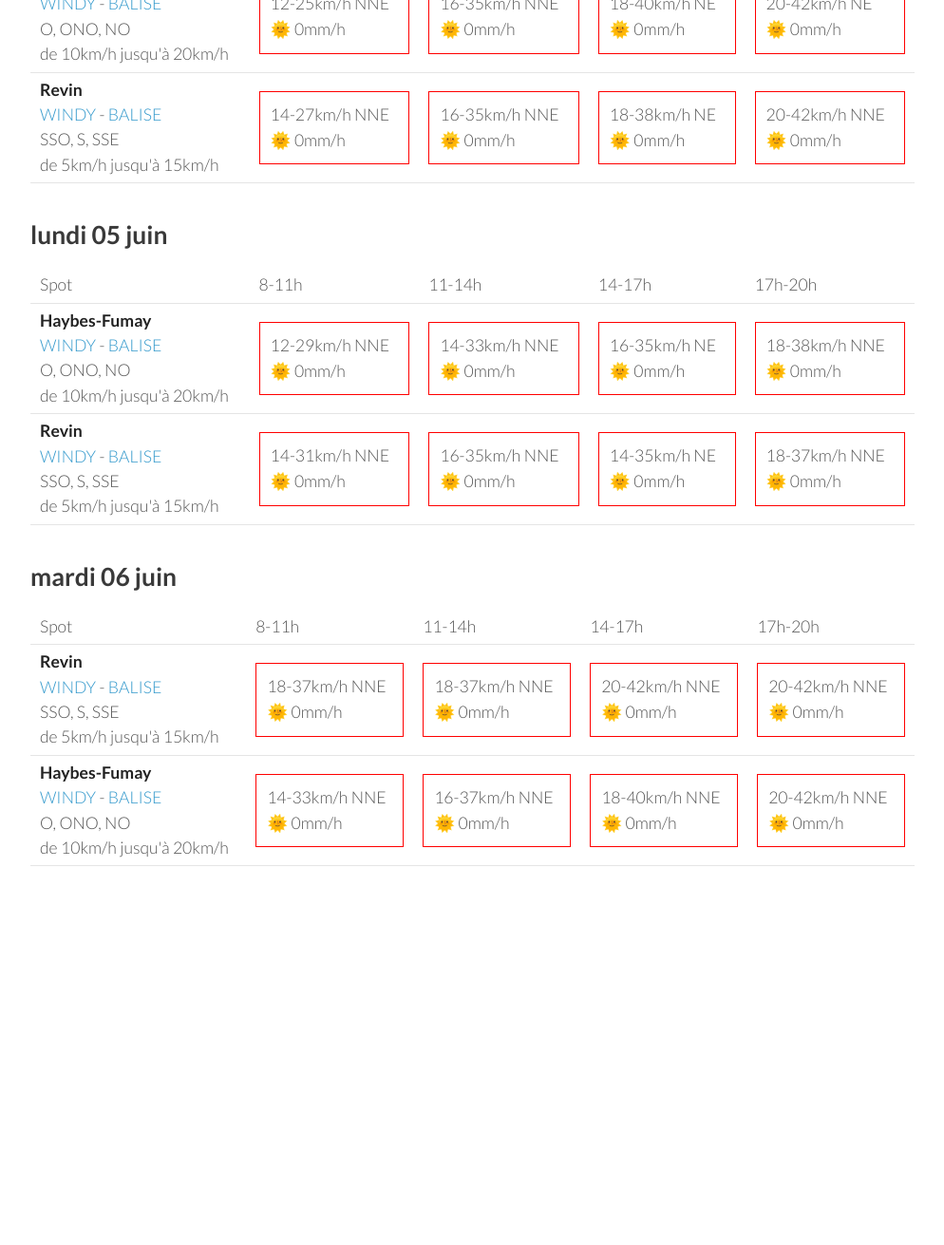
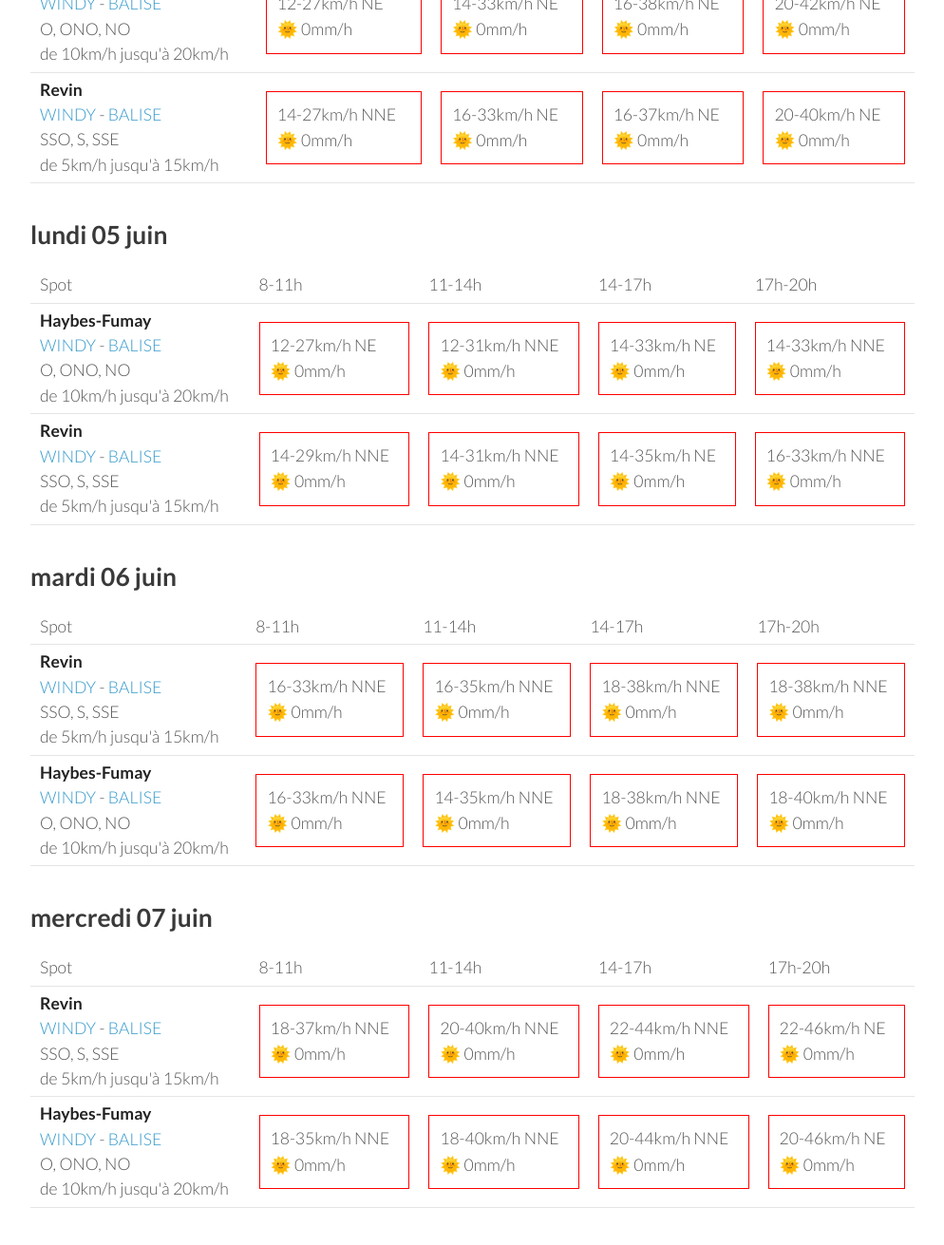
Before and after one commit to parapente-dans-le-nord/parapente-dans-le-nord.github.io, a Jekyll site: the page built from ardennes.markdown, in a window 1280 px wide and 1400 px high, scrolled down 1126 px. Shown: the top 1311 px of the window at 95% size, without its empty margins (26-1020 px from the left). Built offline with Jekyll 4.4.1, drawn with Linux system fonts in a browser that asks for light colours; before the commit the page ends 2166 px from its top, so only the background shows below that; some of the changed text lies outside the part shown.

Commit message:
update index.markdown

```diff
--- a/ardennes.markdown
+++ b/ardennes.markdown
@@ -96,9 +96,9 @@ page mise à jour le vendredi 02 juin 06:10
 <tr>
         <td><strong>Haybes-Fumay</strong><br><a href="https://windy.com/49.998/4.715?49.913,4.738,10">WINDY</a> - <span class=""><a href="http://www.balisemeteo.com/balise.php?idBalise=104">BALISE</a> </span><br> <span class="vent-favorable">O, ONO, NO</span><br><span class="force-vent">de 10km/h jusqu'à 20km/h</span> </td>
 
-            <td><div class="not-flyable"><p>12-25km/h NNE</p><p>🌞 0mm/h</p></div></td>
-            <td><div class="not-flyable"><p>16-35km/h NNE</p><p>🌞 0mm/h</p></div></td>
-            <td><div class="not-flyable"><p>18-40km/h NE</p><p>🌞 0mm/h</p></div></td>
+            <td><div class="not-flyable"><p>12-27km/h NE</p><p>🌞 0mm/h</p></div></td>
+            <td><div class="not-flyable"><p>14-33km/h NE</p><p>🌞 0mm/h</p></div></td>
+            <td><div class="not-flyable"><p>16-38km/h NE</p><p>🌞 0mm/h</p></div></td>
             <td><div class="not-flyable"><p>20-42km/h NE</p><p>🌞 0mm/h</p></div></td>
 
 
@@ -107,9 +107,9 @@ page mise à jour le vendredi 02 juin 06:10
         <td><strong>Revin</strong><br><a href="https://windy.com/49.948/4.625?49.543,4.625,8">WINDY</a> - <span class=""><a href="http://www.balisemeteo.com/balise.php?idBalise=5019">BALISE</a> </span><br> <span class="vent-favorable">SSO, S, SSE</span><br><span class="force-vent">de 5km/h jusqu'à 15km/h</span> </td>
 
             <td><div class="not-flyable"><p>14-27km/h NNE</p><p>🌞 0mm/h</p></div></td>
-            <td><div class="not-flyable"><p>16-35km/h NNE</p><p>🌞 0mm/h</p></div></td>
-            <td><div class="not-flyable"><p>18-38km/h NE</p><p>🌞 0mm/h</p></div></td>
-            <td><div class="not-flyable"><p>20-42km/h NNE</p><p>🌞 0mm/h</p></div></td>
+            <td><div class="not-flyable"><p>16-33km/h NE</p><p>🌞 0mm/h</p></div></td>
+            <td><div class="not-flyable"><p>16-37km/h NE</p><p>🌞 0mm/h</p></div></td>
+            <td><div class="not-flyable"><p>20-40km/h NE</p><p>🌞 0mm/h</p></div></td>
 
 
     </tr>
@@ -132,20 +132,20 @@ page mise à jour le vendredi 02 juin 06:10
 <tr>
         <td><strong>Haybes-Fumay</strong><br><a href="https://windy.com/49.998/4.715?49.913,4.738,10">WINDY</a> - <span class=""><a href="http://www.balisemeteo.com/balise.php?idBalise=104">BALISE</a> </span><br> <span class="vent-favorable">O, ONO, NO</span><br><span class="force-vent">de 10km/h jusqu'à 20km/h</span> </td>
 
-            <td><div class="not-flyable"><p>12-29km/h NNE</p><p>🌞 0mm/h</p></div></td>
+            <td><div class="not-flyable"><p>12-27km/h NE</p><p>🌞 0mm/h</p></div></td>
+            <td><div class="not-flyable"><p>12-31km/h NNE</p><p>🌞 0mm/h</p></div></td>
+            <td><div class="not-flyable"><p>14-33km/h NE</p><p>🌞 0mm/h</p></div></td>
             <td><div class="not-flyable"><p>14-33km/h NNE</p><p>🌞 0mm/h</p></div></td>
-            <td><div class="not-flyable"><p>16-35km/h NE</p><p>🌞 0mm/h</p></div></td>
-            <td><div class="not-flyable"><p>18-38km/h NNE</p><p>🌞 0mm/h</p></div></td>
 
 
     </tr>
 <tr>
         <td><strong>Revin</strong><br><a href="https://windy.com/49.948/4.625?49.543,4.625,8">WINDY</a> - <span class=""><a href="http://www.balisemeteo.com/balise.php?idBalise=5019">BALISE</a> </span><br> <span class="vent-favorable">SSO, S, SSE</span><br><span class="force-vent">de 5km/h jusqu'à 15km/h</span> </td>
 
+            <td><div class="not-flyable"><p>14-29km/h NNE</p><p>🌞 0mm/h</p></div></td>
             <td><div class="not-flyable"><p>14-31km/h NNE</p><p>🌞 0mm/h</p></div></td>
-            <td><div class="not-flyable"><p>16-35km/h NNE</p><p>🌞 0mm/h</p></div></td>
             <td><div class="not-flyable"><p>14-35km/h NE</p><p>🌞 0mm/h</p></div></td>
-            <td><div class="not-flyable"><p>18-37km/h NNE</p><p>🌞 0mm/h</p></div></td>
+            <td><div class="not-flyable"><p>16-33km/h NNE</p><p>🌞 0mm/h</p></div></td>
 
 
     </tr>
@@ -168,20 +168,20 @@ page mise à jour le vendredi 02 juin 06:10
 <tr>
         <td><strong>Revin</strong><br><a href="https://windy.com/49.948/4.625?49.543,4.625,8">WINDY</a> - <span class=""><a href="http://www.balisemeteo.com/balise.php?idBalise=5019">BALISE</a> </span><br> <span class="vent-favorable">SSO, S, SSE</span><br><span class="force-vent">de 5km/h jusqu'à 15km/h</span> </td>
 
-            <td><div class="not-flyable"><p>18-37km/h NNE</p><p>🌞 0mm/h</p></div></td>
-            <td><div class="not-flyable"><p>18-37km/h NNE</p><p>🌞 0mm/h</p></div></td>
-            <td><div class="not-flyable"><p>20-42km/h NNE</p><p>🌞 0mm/h</p></div></td>
-            <td><div class="not-flyable"><p>20-42km/h NNE</p><p>🌞 0mm/h</p></div></td>
+            <td><div class="not-flyable"><p>16-33km/h NNE</p><p>🌞 0mm/h</p></div></td>
+            <td><div class="not-flyable"><p>16-35km/h NNE</p><p>🌞 0mm/h</p></div></td>
+            <td><div class="not-flyable"><p>18-38km/h NNE</p><p>🌞 0mm/h</p></div></td>
+            <td><div class="not-flyable"><p>18-38km/h NNE</p><p>🌞 0mm/h</p></div></td>
 
 
     </tr>
 <tr>
         <td><strong>Haybes-Fumay</strong><br><a href="https://windy.com/49.998/4.715?49.913,4.738,10">WINDY</a> - <span class=""><a href="http://www.balisemeteo.com/balise.php?idBalise=104">BALISE</a> </span><br> <span class="vent-favorable">O, ONO, NO</span><br><span class="force-vent">de 10km/h jusqu'à 20km/h</span> </td>
 
-            <td><div class="not-flyable"><p>14-33km/h NNE</p><p>🌞 0mm/h</p></div></td>
-            <td><div class="not-flyable"><p>16-37km/h NNE</p><p>🌞 0mm/h</p></div></td>
+            <td><div class="not-flyable"><p>16-33km/h NNE</p><p>🌞 0mm/h</p></div></td>
+            <td><div class="not-flyable"><p>14-35km/h NNE</p><p>🌞 0mm/h</p></div></td>
+            <td><div class="not-flyable"><p>18-38km/h NNE</p><p>🌞 0mm/h</p></div></td>
             <td><div class="not-flyable"><p>18-40km/h NNE</p><p>🌞 0mm/h</p></div></td>
-            <td><div class="not-flyable"><p>20-42km/h NNE</p><p>🌞 0mm/h</p></div></td>
 
 
     </tr>
@@ -189,3 +189,39 @@ page mise à jour le vendredi 02 juin 06:10
 </tbody>
 </table>
 {:/}
+## mercredi 07 juin
+
+{::nomarkdown}
+<table>
+  <tbody>
+    <tr>
+      <td>Spot</td>
+      <td>8-11h</td>
+      <td>11-14h</td>
+      <td>14-17h</td>
+      <td>17h-20h</td>
+    </tr>
+<tr>
+        <td><strong>Revin</strong><br><a href="https://windy.com/49.948/4.625?49.543,4.625,8">WINDY</a> - <span class=""><a href="http://www.balisemeteo.com/balise.php?idBalise=5019">BALISE</a> </span><br> <span class="vent-favorable">SSO, S, SSE</span><br><span class="force-vent">de 5km/h jusqu'à 15km/h</span> </td>
+
+            <td><div class="not-flyable"><p>18-37km/h NNE</p><p>🌞 0mm/h</p></div></td>
+            <td><div class="not-flyable"><p>20-40km/h NNE</p><p>🌞 0mm/h</p></div></td>
+            <td><div class="not-flyable"><p>22-44km/h NNE</p><p>🌞 0mm/h</p></div></td>
+            <td><div class="not-flyable"><p>22-46km/h NE</p><p>🌞 0mm/h</p></div></td>
+
+
+    </tr>
+<tr>
+        <td><strong>Haybes-Fumay</strong><br><a href="https://windy.com/49.998/4.715?49.913,4.738,10">WINDY</a> - <span class=""><a href="http://www.balisemeteo.com/balise.php?idBalise=104">BALISE</a> </span><br> <span class="vent-favorable">O, ONO, NO</span><br><span class="force-vent">de 10km/h jusqu'à 20km/h</span> </td>
+
+            <td><div class="not-flyable"><p>18-35km/h NNE</p><p>🌞 0mm/h</p></div></td>
+            <td><div class="not-flyable"><p>18-40km/h NNE</p><p>🌞 0mm/h</p></div></td>
+            <td><div class="not-flyable"><p>20-44km/h NNE</p><p>🌞 0mm/h</p></div></td>
+            <td><div class="not-flyable"><p>20-46km/h NE</p><p>🌞 0mm/h</p></div></td>
+
+
+    </tr>
+
+</tbody>
+</table>
+{:/}
```
Also changed, not shown: other parts of ardennes.markdown (+1 -1 lines).
